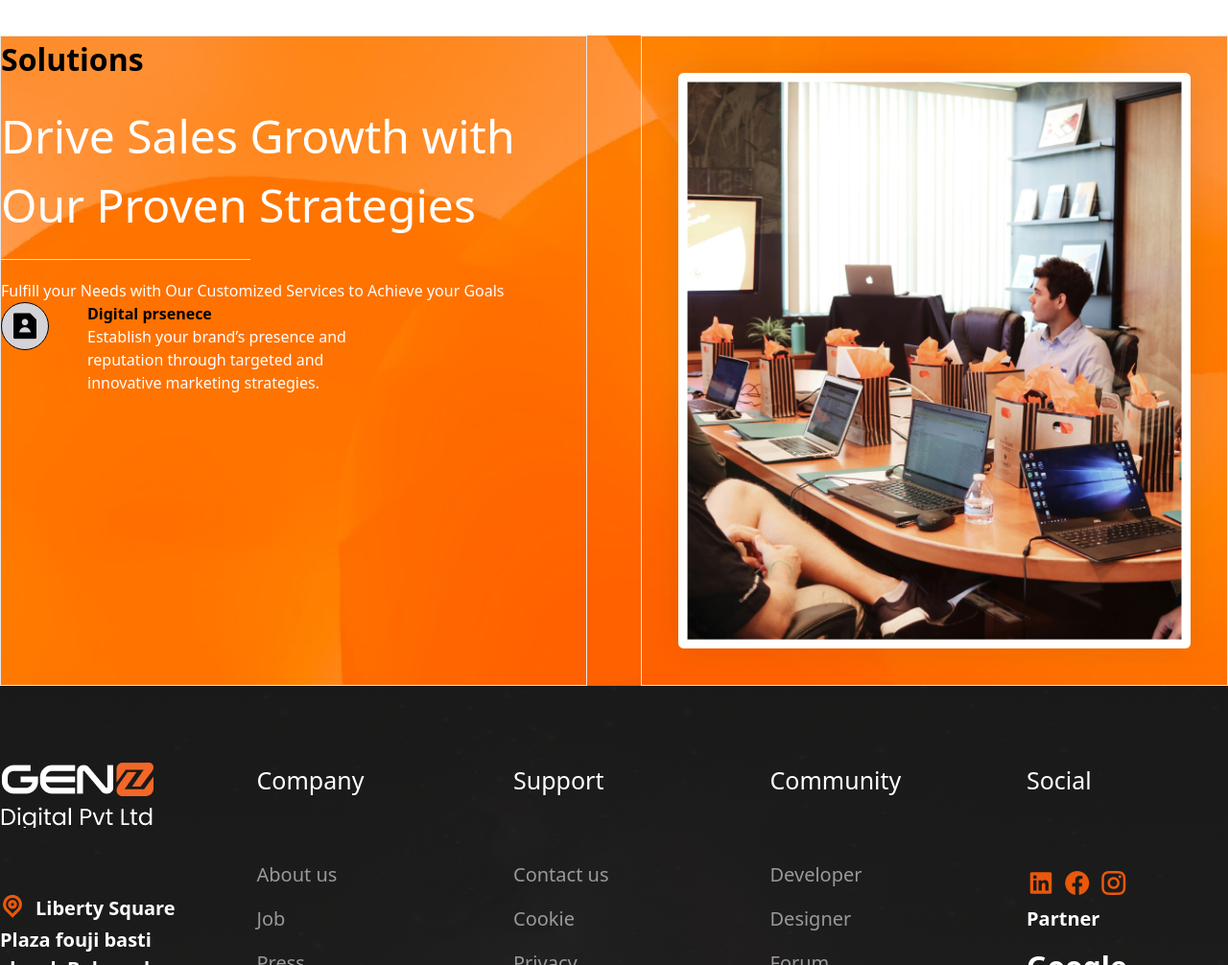
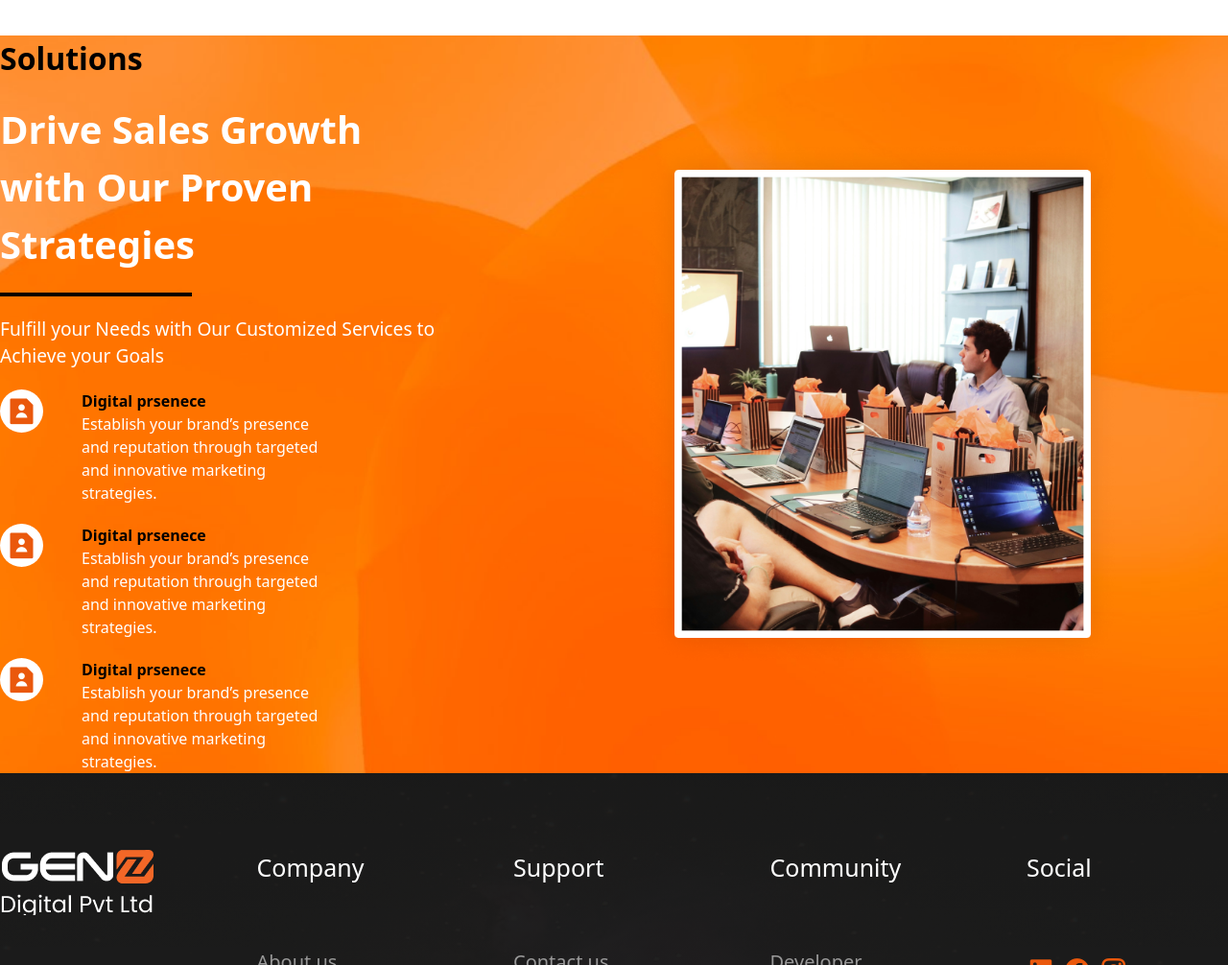
Before and after one commit to mohibullah7/Genz-website, a website: page src/index.html in a window 1280 px wide. Shown: the part 2013-3019 px from the top of the page at 96% size. Drawn offline with nearby package versions, Linux system fonts and the light colour scheme.

Commit message:
today work

```diff
--- a/src/index.html
+++ b/src/index.html
@@ -281,18 +281,36 @@
 <section>
   <div class="w-full bg-img2">
     <div class="container mx-auto">
-      <div class="flex gap-14   w-full">
-        <div class="w-[50%] border">
-          <div class="flex flex-col gap-5 ">
+      <div class="flex lg:gap-14 md:gap-8 gap-6  w-[100%] flex-wrap ">
+        <div class="md:w-[45%] w-[100%]">
+          <div class="flex flex-col gap-5 w-[80%]">
             <h2 class="text-[2rem] font-bold">Solutions</h2>
-            <h1 class="text-white text-[3rem]">Drive Sales Growth with Our Proven Strategies</h1>
-            <hr class="w-[260px] ">
-            <p class="text-white text-[1rem]">Fulfill your Needs with Our Customized Services to Achieve your Goals</p>
+            <h1 class="text-white text-[2.5rem] font-bold">Drive Sales Growth with Our Proven Strategies</h1>
+            <hr class="w-[200px] border-black  bg-black h-1">
+            <p class="text-white text-[1.2rem]">Fulfill your Needs with Our Customized Services to Achieve your Goals</p>
           </div>
-          <div class="flex flex-col gap-5 w-[60%]">
+          <div class="flex flex-col gap-5 lg:w-[60%] md-w-[80%] w-[100%] mt-5">
             <div class=" flex gap-10">
-              <div class=" solution-icon flex-shrink-0 bg-zinc-300 flex justify-center items-center ">
-                <i class="ri-file-user-fill text-[2rem] "></i>
+              <div class="h-[45px] w-[45px] rounded-full  flex-shrink-0 bg-white flex justify-center items-center ">
+                <i class="ri-file-user-fill text-[2rem] text-orange-600"></i>
+              </div>
+              <div>
+                <h3 class="text-[1rem] font-bold">Digital prsenece</h3>
+                <p class="text-white">Establish your brand’s presence and reputation through targeted and innovative marketing strategies.</p>
+              </div>
+            </div>
+            <div class=" flex gap-10">
+              <div class="h-[45px] w-[45px] rounded-full  flex-shrink-0 bg-white flex justify-center items-center ">
+                <i class="ri-file-user-fill text-[2rem] text-orange-600"></i>
+              </div>
+              <div>
+                <h3 class="text-[1rem] font-bold">Digital prsenece</h3>
+                <p class="text-white">Establish your brand’s presence and reputation through targeted and innovative marketing strategies.</p>
+              </div>
+            </div>
+            <div class=" flex gap-10">
+              <div class="h-[45px] w-[45px] rounded-full  flex-shrink-0 bg-white flex justify-center items-center ">
+                <i class="ri-file-user-fill text-[2rem] text-orange-600"></i>
               </div>
               <div>
                 <h3 class="text-[1rem] font-bold">Digital prsenece</h3>
@@ -301,8 +319,8 @@
             </div>
           </div>
         </div>
-        <div class="flex justify-center items-center  w-[50%] border">
-          <div class="">
+        <div class="flex justify-center items-center  md:w-[45%] w-[100%]">
+          <div class="p-10">
             <img src="/src/images/boy-image.png" alt="">
           </div>
         </div>
--- a/src/style.css
+++ b/src/style.css
@@ -25,9 +25,9 @@
   background-image: url(/src/images/boy-image.png);
   background-size: cover;
 } */
-.solution-icon{
+/* .solution-icon{
   height: 50px;
   width: 50px;
   border-radius: 50px;
   border: 1px solid black;
-}
+} */
```
Also changed, not shown: src/output.css.
